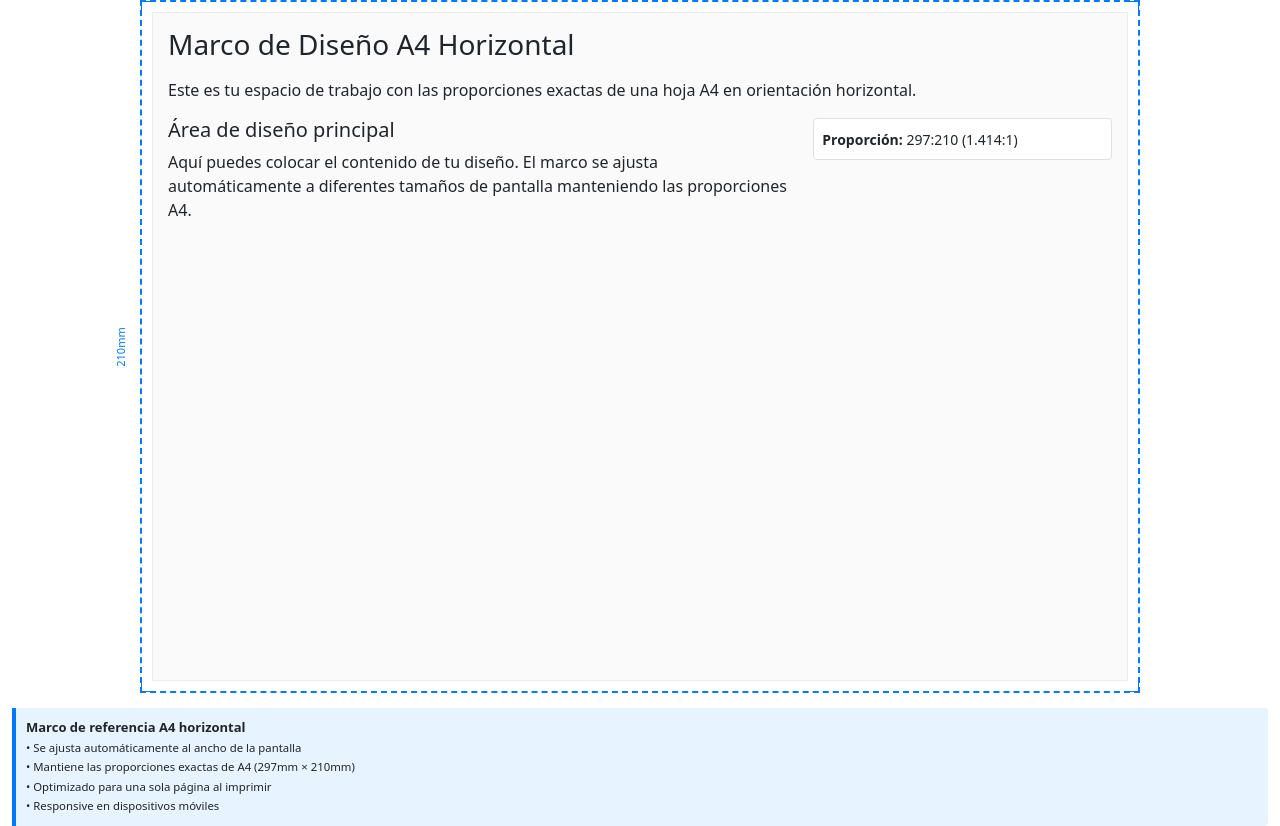
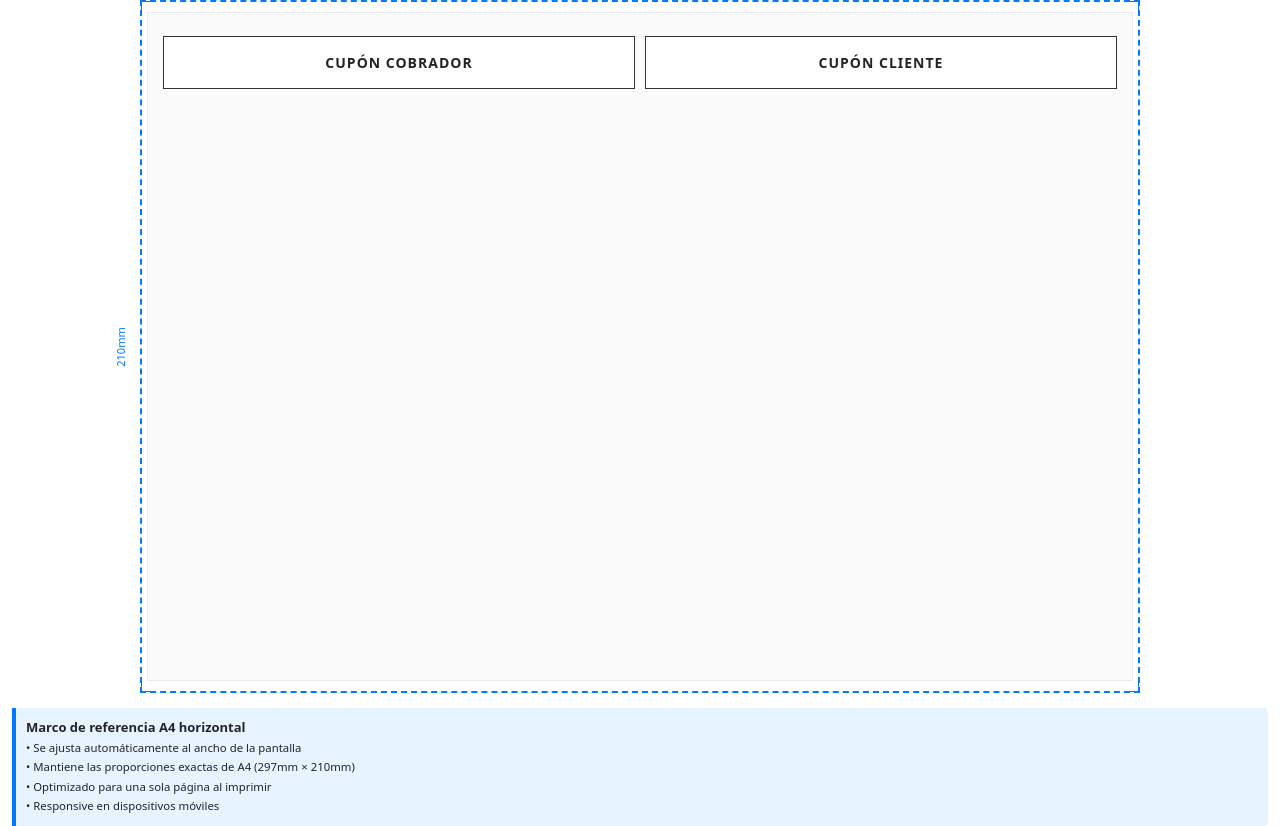
Before and after one commit to jonasmz/creditos_chequera_template, a plain HTML site: page index.html in a window 1280 px wide. Drawn offline with nearby package versions, Linux system fonts and the light colour scheme.

Commit message:
version 1.0.1

```diff
--- a/index.html
+++ b/index.html
@@ -28,11 +28,11 @@
       }
 
       .a4-content {
-        padding: 15px;
+        padding: 15px 10px;
         height: 100%;
         box-sizing: border-box;
         border: 1px solid #e9ecef;
-        margin: 10px;
+        margin: 10px 5px;
         background-color: #fafafa;
       }
 
@@ -76,6 +76,24 @@
         font-size: 13px;
       }
 
+      /* Estilos para los cupones */
+      .cupon-container {
+        border: 1px solid #333;
+        padding: 15px;
+        background-color: #ffffff;
+        box-sizing: border-box;
+        font-weight: bold;
+        text-align: center;
+        font-size: 14px;
+        letter-spacing: 1px;
+      }
+
+      /* Separación entre cupones */
+      .row.g-2 {
+        margin: 0;
+        --bs-gutter-x: 10px;
+      }
+
       @media print {
         * {
           margin: 0 !important;
@@ -112,7 +130,7 @@
 
         .a4-content {
           margin: 0 !important;
-          padding: 15mm !important;
+          padding: 10mm 5mm !important;
           width: 100% !important;
           height: 100% !important;
           border: none !important;
@@ -128,14 +146,30 @@
         }
 
         /* Asegurar que el contenido no se desborde */
-        h3, h5, p, div {
+        h3, h4, h5, p, div {
           page-break-inside: avoid !important;
-          margin-bottom: 8px !important;
+          margin-bottom: 6px !important;
         }
 
         .row {
           display: flex !important;
           flex-wrap: nowrap !important;
+          margin: 0 !important;
+          gap: 5mm !important;
+        }
+
+        .col-6 {
+          padding: 0 !important;
+          margin: 0 !important;
+        }
+
+        /* Estilos de impresión para los cupones */
+        .cupon-container {
+          border: 1px solid #000 !important;
+          background-color: transparent !important;
+          padding: 8mm !important;
+          font-size: 12px !important;
+          margin: 0 !important;
         }
       }
 
@@ -167,17 +201,16 @@
 
             <!-- Área de contenido -->
             <div class="a4-content">
-              <h3 class="mb-3">Marco de Diseño A4 Horizontal</h3>
-              <p class="mb-3">Este es tu espacio de trabajo con las proporciones exactas de una hoja A4 en orientación horizontal.</p>
 
-              <div class="row">
-                <div class="col-md-8">
-                  <h5>Área de diseño principal</h5>
-                  <p>Aquí puedes colocar el contenido de tu diseño. El marco se ajusta automáticamente a diferentes tamaños de pantalla manteniendo las proporciones A4.</p>
+              <div class="row g-2">
+                <div class="col-6">
+                  <div class="cupon-container">
+                    CUPÓN COBRADOR
+                  </div>
                 </div>
-                <div class="col-md-4">
-                  <div class="border p-2 bg-white rounded">
-                    <small><strong>Proporción:</strong> 297:210 (1.414:1)</small>
+                <div class="col-6">
+                  <div class="cupon-container">
+                    CUPÓN CLIENTE
                   </div>
                 </div>
               </div>
```
